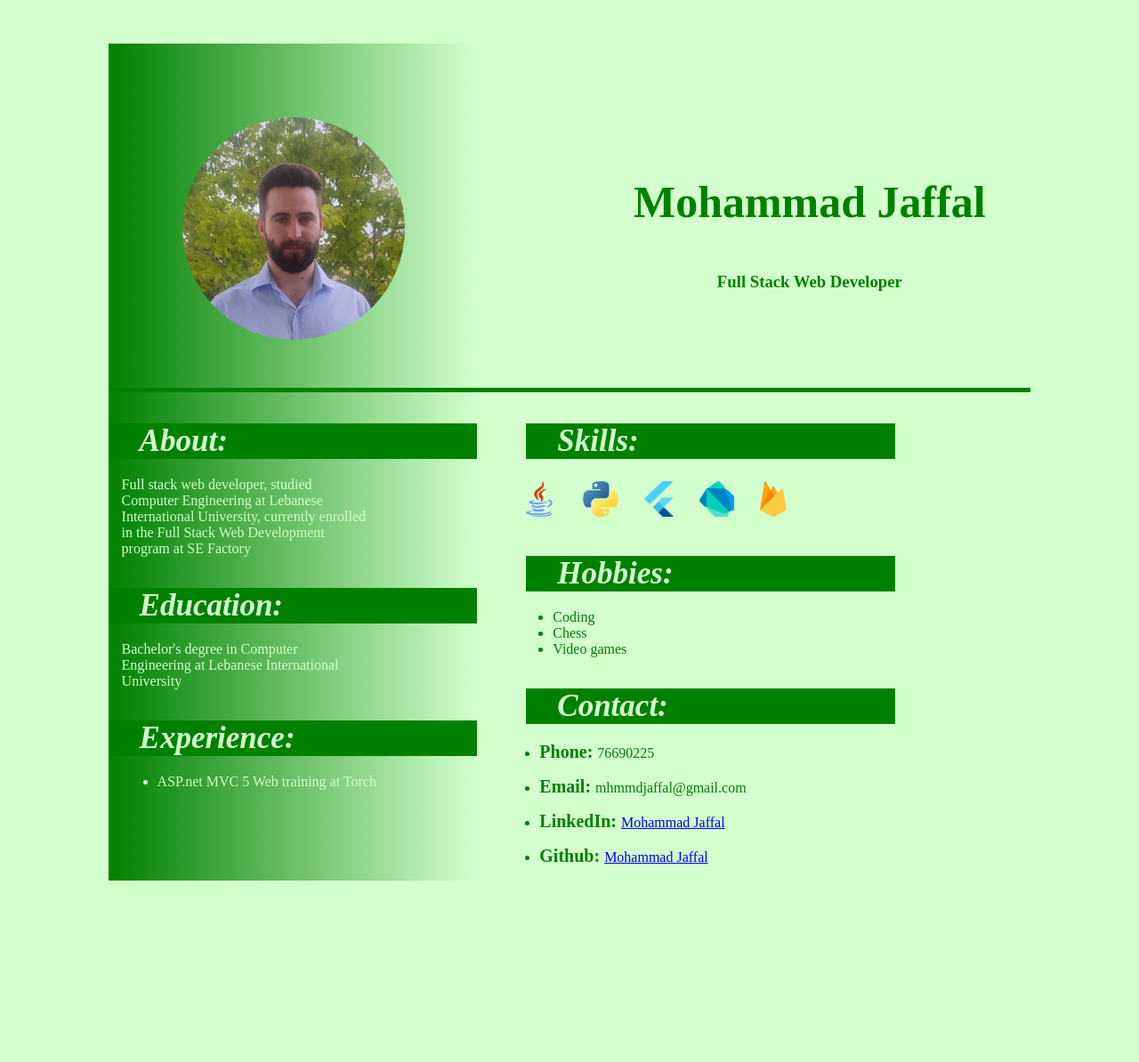
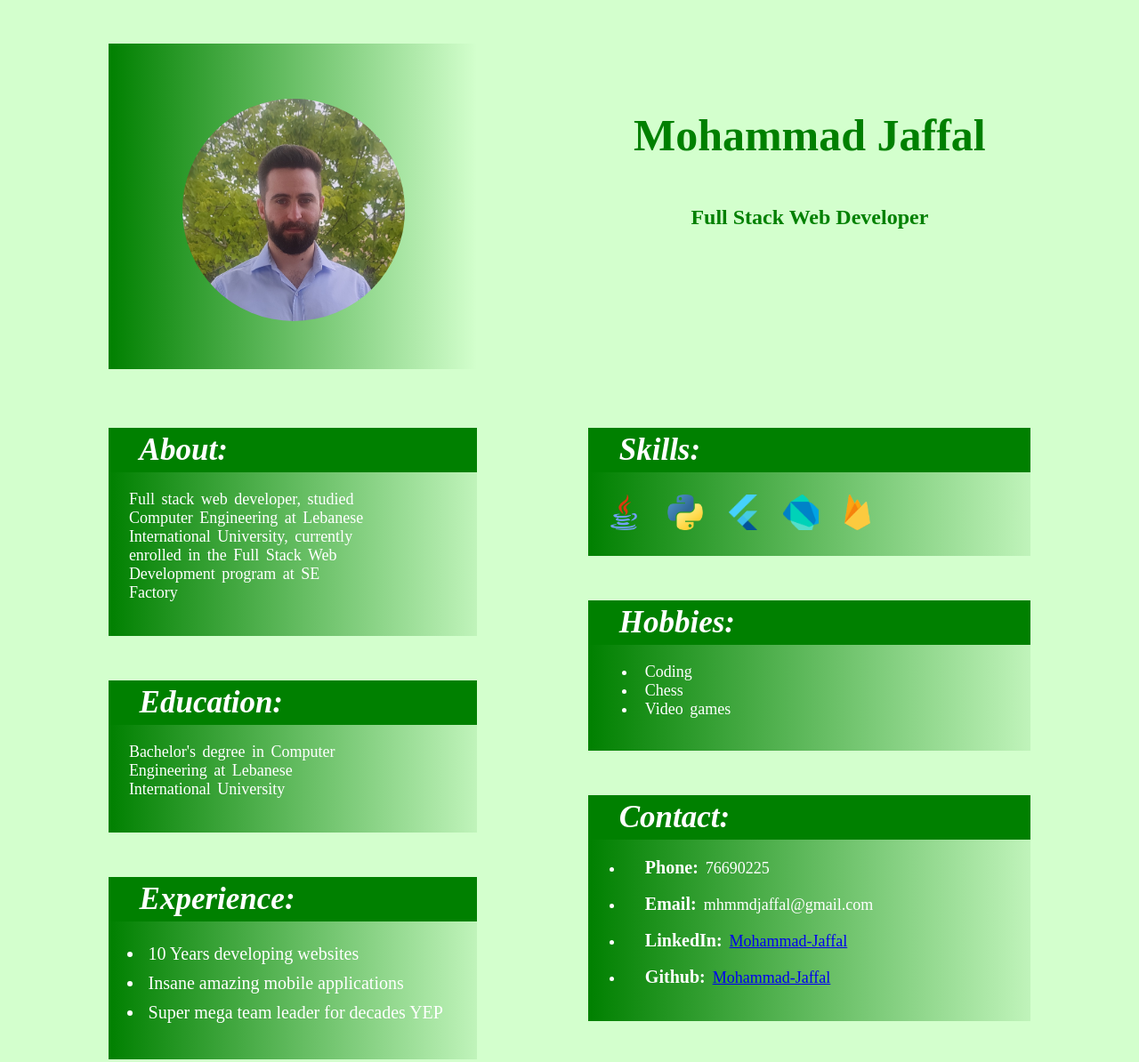
Before and after one commit to mohammad-jaffal/cv-flex, a plain HTML site: page index.html in a window 1280 px wide. Shown: the whole page at 89% size. Before the commit the page ends 1082 px from the top, so only its background shows below. Drawn offline with Linux system fonts and the light colour scheme.

Commit message:
Fixing more css

```diff
--- a/index.html
+++ b/index.html
@@ -18,12 +18,12 @@
             <div class="top-right-container"> <!-- right part of profile contaner -->
                 <div class="profile-info">
                     <h1 class="name">Mohammad Jaffal</p>
-                    <h3>Full Stack Web Developer</p>
+                    <h2>Full Stack Web Developer</p>
                 </div>
             </div>
         </div>
 
-        <hr class="separator">
+        <!-- <hr class="separator"> -->
 
         <div class="main-container"> <!-- body part flex container -->
             <!-- body devided into 2 vertical parts -->
@@ -44,7 +44,9 @@
                 <div class="left-item">
                     <p class="left-title">&nbsp&nbsp&nbsp&nbspExperience:</p>
                     <ul>
-                        <li class="info">ASP.net MVC 5 Web training at Torch</li>
+                        <li class="exp-list">10 Years developing websites</li>
+                        <li class="exp-list">Insane amazing mobile applications</li>
+                        <li class="exp-list">Super mega team leader for decades YEP</li>
                     </ul>
                 </div>
             </div>
@@ -76,16 +78,16 @@
                     <p class="right-title">&nbsp&nbsp&nbsp&nbspContact:</p>
                     <ul>
                         <li>
-                            <p><b class="bullets">Phone: </b>76690225</p>
+                            <p class="info"><b class="bullets">Phone: </b>76690225</p>
                         </li>
                         <li>
-                            <p><b class="bullets">Email: </b>mhmmdjaffal@gmail.com</p>
+                            <p class="info"><b class="bullets">Email: </b>mhmmdjaffal@gmail.com</p>
                         </li>
                         <li>
-                            <p><b class="bullets">LinkedIn: </b><a href="https://www.linkedin.com/in/mohammad-jaffal-5139ab193">Mohammad Jaffal</a></p>
+                            <p class="info"><b class="bullets">LinkedIn: </b><a href="https://www.linkedin.com/in/mohammad-jaffal-5139ab193">Mohammad-Jaffal</a></p>
                         </li>
                         <li>
-                            <p><b class="bullets">Github: </b><a href="https://github.com/mohammad-jaffal">Mohammad Jaffal</a></p>
+                            <p class="info"><b class="bullets">Github: </b><a href="https://github.com/mohammad-jaffal">Mohammad-Jaffal</a></p>
                         </li>
                     </ul>
                 </div>
--- a/styles/style_sheet.css
+++ b/styles/style_sheet.css
@@ -11,10 +11,11 @@ html, body {
     display: flex;
     width: auto;
     height: auto;
+    margin-bottom: 3%;
 }
 
 .top-left-container {
-    background-image: linear-gradient(to right, green , rgb(211, 255, 205));
+    background-image: linear-gradient(to right, green , rgb(211, 255, 205) );
     width: 40%;
     margin-right: 125px;
 }
@@ -26,11 +27,10 @@ html, body {
 .left-container {
     height: auto;
     width: 40%;
-    background-image: linear-gradient(to right, green , rgb(211, 255, 205));
+    /* background-image: linear-gradient(to right, green , rgb(211, 255, 205)); */
 }
 
 .right-container {
-    /* width: 60%; */
     flex-grow: 1;
 }
 
@@ -40,21 +40,32 @@ html, body {
 
 .profile {
     border-radius: 50%;
-    margin-left: auto;
-    margin-right: auto;
     width: 250px;
     height: 250px;
     margin-left: 20%;
-    margin-top: 20%;
+    margin-top: 15%;
+}
+
+.profile-info {
+    color: green;
+    text-align: center;
+    vertical-align: middle;
+    margin-top: 15%;
 }
 
 .left-item {
-    color: rgb(211, 255, 205);
+    padding-bottom: 20px;
+    margin-bottom: 50px;
+    color: white;
+    background-image: linear-gradient(to right, green , rgb(211, 255, 205) 110%);
 }
 
 .right-item {
-    color: green;
-    margin-left: 30px;
+    margin-bottom: 50px;
+    padding-bottom: 20px;
+    color: white;
+    margin-left: 20%;
+    background-image: linear-gradient(to right, green , rgb(211, 255, 205) 110%);
 }
 
 
@@ -64,30 +75,33 @@ html, body {
     font-style: italic;
     font-weight: bold;
     font-size: 35px;
+    padding-top: 5px;
+    padding-bottom: 5px;
 }
 
 .right-title {
-    color: rgb(211, 255, 205);
+    /* color: rgb(211, 255, 205); */
     background-color: green;
     margin-bottom: 20px;
-    margin-left: 25px;
+    /* margin-left: 25px; */
     font-style: italic;
     font-weight: bold;
     font-size: 35px;
-    width: 70%;
+    /* width: 70%; */
+    padding-top: 5px;
+    padding-bottom: 5px;
 }
 
 .info {
-    font-size: 16;
+    color: white;
+    font-size: 18px;
     margin-left: 15px;
     margin-right: 30%;
+    word-spacing: 3px;
+    padding-left: 2%;
+
 }
 
-.profile-info {
-    color: green;
-    text-align: center;
-    margin-top: 30%;
-}
 
 .separator {
     border-style: hidden;
@@ -117,3 +131,8 @@ html, body {
     font-weight: bold;
     font-size: 20px;
 }
+
+.exp-list {
+    padding: 5px;
+    font-size: 20px;
+}
```
